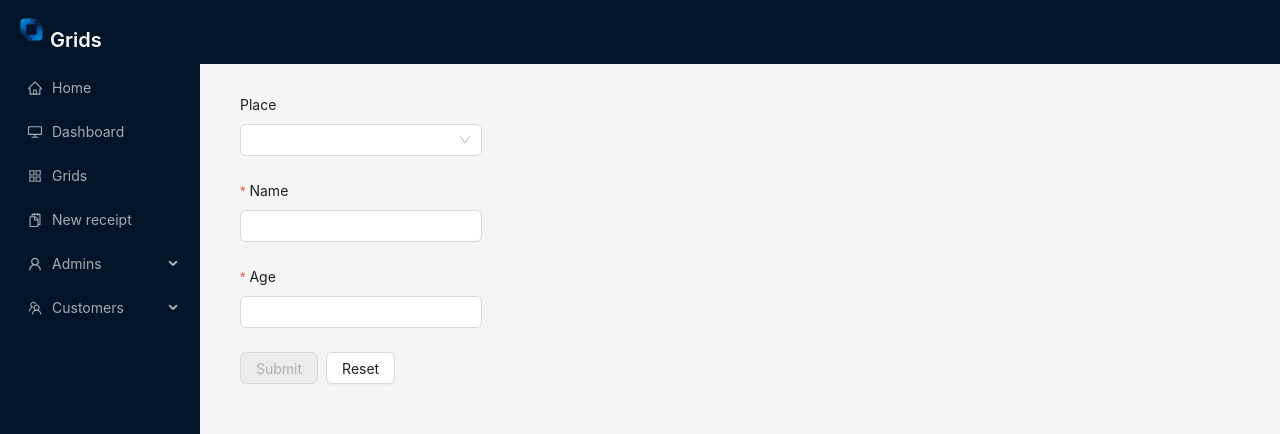
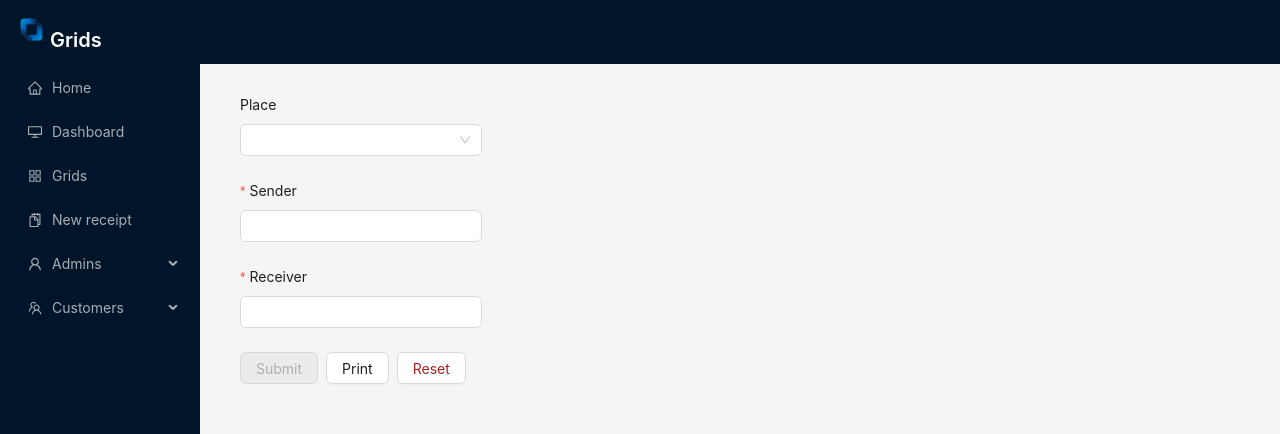
Before and after one commit to hady-bah/grids-project, a React (Vite) app in the folder grids/: page /receipt in a window 1280 px wide. Shown: the top 434 px of the page. Built offline with nearby package versions, Linux system fonts and the light colour scheme.

Commit message:
Print button

```diff
--- a/grids/src/components/Receipt.jsx
+++ b/grids/src/components/Receipt.jsx
@@ -40,14 +40,14 @@ function Receipt() {
     <Form form={form} name="validateOnly" layout="vertical" autoComplete="off">
       <Form.Item label="Place">
         <Select>
-          <Select.Option value="demo">AS</Select.Option>
-          <Select.Option value="demo">BL</Select.Option>
-          <Select.Option value="demo">AC</Select.Option>
+          <Select.Option value="AS">AS</Select.Option>
+          <Select.Option value="BL">BL</Select.Option>
+          <Select.Option value="AC">AC</Select.Option>
         </Select>
       </Form.Item>
       <Form.Item
-        name="name"
-        label="Name"
+        name="Sender"
+        label="Sender"
         rules={[
           {
             required: true,
@@ -57,8 +57,8 @@ function Receipt() {
         <Input />
       </Form.Item>
       <Form.Item
-        name="age"
-        label="Age"
+        name="Receiver"
+        label="Receiver"
         rules={[
           {
             required: true,
@@ -70,7 +70,8 @@ function Receipt() {
       <Form.Item>
         <Space>
           <SubmitButton form={form} />
-          <Button htmlType="reset">Reset</Button>
+          <Button>Print</Button>
+          <Button htmlType="reset" style={{color:'#a61d24'}}>Reset</Button>
         </Space>
       </Form.Item>
     </Form>
--- a/grids/src/components/Sidebar.jsx
+++ b/grids/src/components/Sidebar.jsx
@@ -30,7 +30,7 @@ const items = [
     getItem('Amadou Diallo', '5'),
     getItem('Abdoulaye Diallo', '10'),
   ]),
-  getItem('Customers', 'sub2', <TeamOutlined />, [getItem('Person 1', '6'), getItem('Person 2', '8')]),
+  getItem('Customers', 'sub2', <TeamOutlined />, [getItem('Alfred Fatormah', '6'), getItem('Ousmane Diallo', '8')]),
 ];
 
 function Sidebar() {
```
